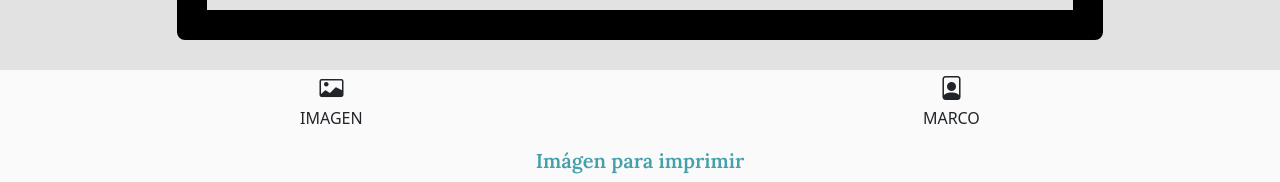
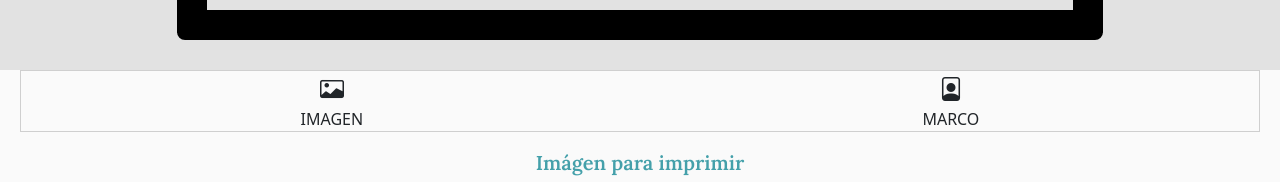
Before and after one commit to end1996/webForm, a React (Vite) app: page / in a window 1280 px wide. Shown: the part 730-912 px from the top of the page. Built offline with nearby package versions, Linux system fonts and the light colour scheme.

Commit message:
cambios en border de icono

```diff
--- a/src/components/Screens/Formulario/Iconos/Iconos.module.css
+++ b/src/components/Screens/Formulario/Iconos/Iconos.module.css
@@ -3,6 +3,7 @@
 .iconContainer {
     display: flex;
     justify-content: space-around;
+    border: 1px solid #CFCFCF;
   }
 
   .iconContainer__each {
```
